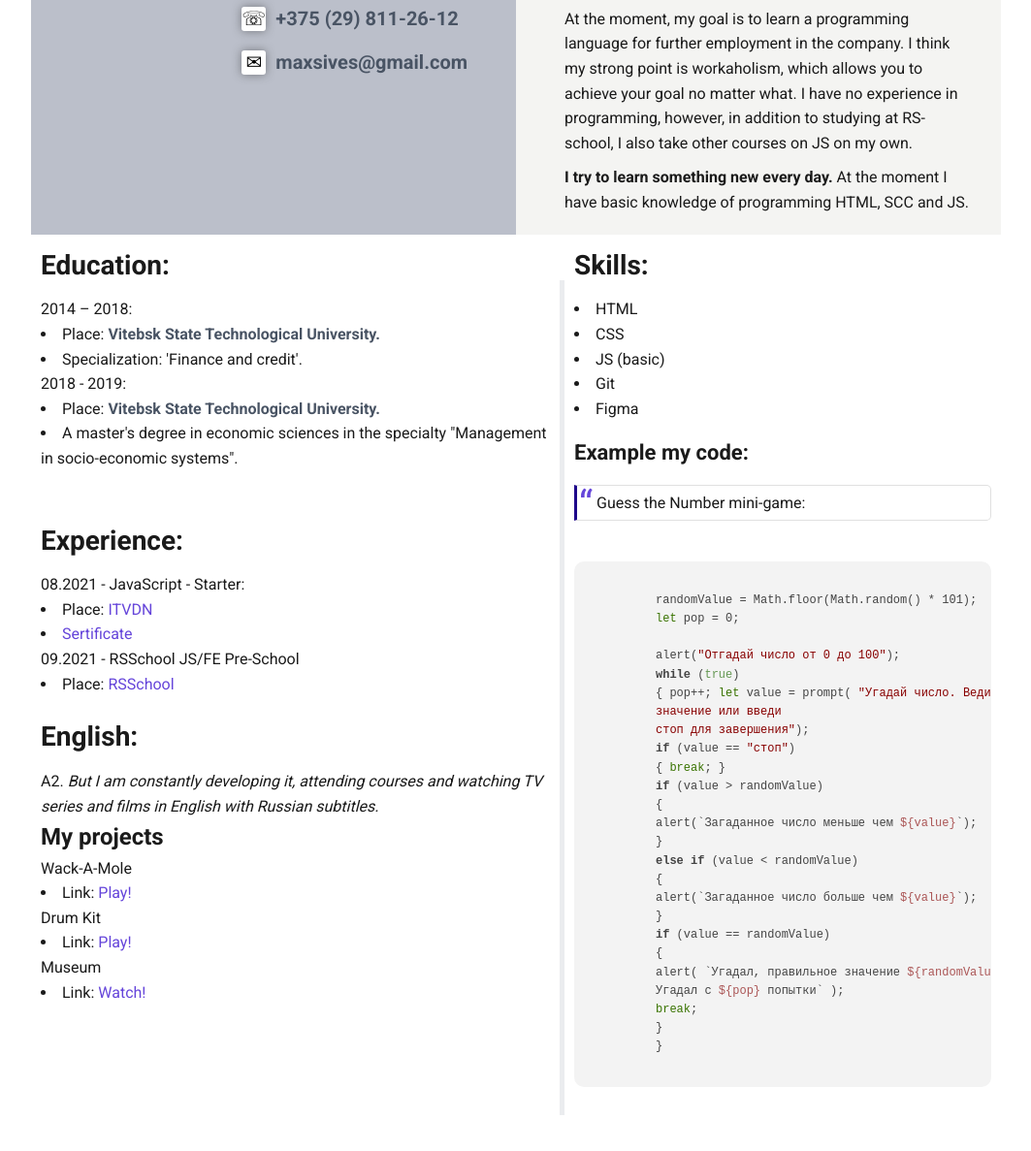
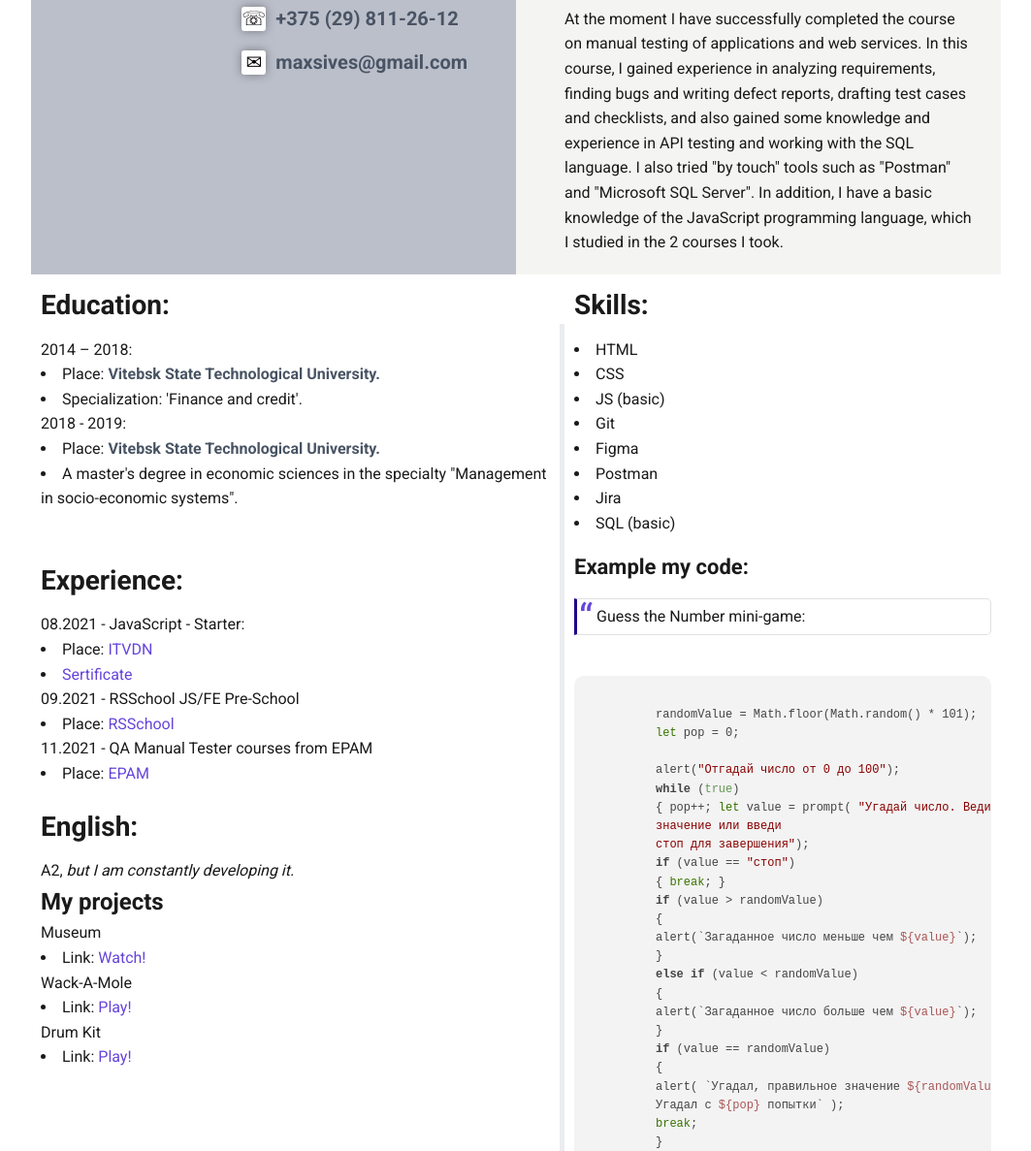
Before and after one commit to MaxSives/rsschool-cv, a plain HTML site: page index.html in a window 1280 px wide. Shown: the part 393-1580 px from the top of the page at 97% size, without its empty margins (108-1171 px from the left). Drawn offline with nearby package versions, Linux system fonts and the light colour scheme.

Commit message:
fix: update

```diff
--- a/index.html
+++ b/index.html
@@ -69,16 +69,15 @@
             <h1 class="section__title">About me</h1>
 
             <p class="content__text">
-              At the moment, my goal is to learn a programming language for
-              further employment in the company. I think my strong point is
-              workaholism, which allows you to achieve your goal no matter what.
-              I have no experience in programming, however, in addition to
-              studying at RS-school, I also take other courses on JS on my own.
-            </p>
-
-            <p class="content__text">
-              <strong>I try to learn something new every day.</strong> At the
-              moment I have basic knowledge of programming HTML, SCC and JS.
+              At the moment I have successfully completed the course on manual
+              testing of applications and web services. In this course, I gained
+              experience in analyzing requirements, finding bugs and writing
+              defect reports, drafting test cases and checklists, and also
+              gained some knowledge and experience in API testing and working
+              with the SQL language. I also tried "by touch" tools such as
+              "Postman" and "Microsoft SQL Server". In addition, I have a basic
+              knowledge of the JavaScript programming language, which I studied
+              in the 2 courses I took.
             </p>
           </div>
         </div>
@@ -157,19 +156,46 @@
                 </li>
               </ul>
             </li>
+            <li class="info__item">
+              11.2021 - QA Manual Tester courses from EPAM
+
+              <ul class="sub__list">
+                <li class="item">
+                  Place:
+                  <a
+                    href="https://training.by/#!/Home?lang=ru"
+                    target="_blank"
+                    aria-label="link to https://training.by/#!/Home?lang=ru"
+                    >EPAM</a
+                  >
+                </li>
+              </ul>
+            </li>
           </ol>
 
           <h2 class="section__title">English:</h2>
 
           <p class="skils__text">
-            A2.
-            <em
-              >But I am constantly developing it, attending courses and watching
-              TV series and films in English with Russian subtitles.</em
-            >
+            A2,
+            <em>but I am constantly developing it.</em>
           </p>
           <h2 class="section-title">My projects</h2>
           <ol class="info__list">
+            <li class="info__item">
+              Museum
+
+              <ul class="sub__list">
+                <li class="item">
+                  Link:
+                  <a
+                    href="https://rolling-scopes-school.github.io/maxsives-JSFE2021Q3/museum-adaptive/"
+                    target="_blank"
+                    aria-label="link to https://rolling-scopes-school.github.io/maxsives-JSFE2021Q3/museum-adaptive/"
+                    >Watch!</a
+                  >
+                </li>
+              </ul>
+            </li>
             <li class="info__item">
               Wack-A-Mole
 
@@ -200,21 +226,6 @@
                 </li>
               </ul>
             </li>
-            <li class="info__item">
-              Museum
-
-              <ul class="sub__list">
-                <li class="item">
-                  Link:
-                  <a
-                    href="https://rolling-scopes-school.github.io/maxsives-JSFE2021Q3/museum-adaptive/"
-                    target="_blank"
-                    aria-label="link to https://rolling-scopes-school.github.io/maxsives-JSFE2021Q3/museum-adaptive/"
-                    >Watch!</a
-                  >
-                </li>
-              </ul>
-            </li>
           </ol>
         </section>
       </main>
@@ -228,6 +239,9 @@
           <li class="skills__item">JS (basic)</li>
           <li class="skills__item">Git</li>
           <li class="skills__item">Figma</li>
+          <li class="skills__item">Postman</li>
+          <li class="skills__item">Jira</li>
+          <li class="skills__item">SQL (basic)</li>
         </ul>
 
         <h3 class="subtitle">Example my code:</h3>
```
